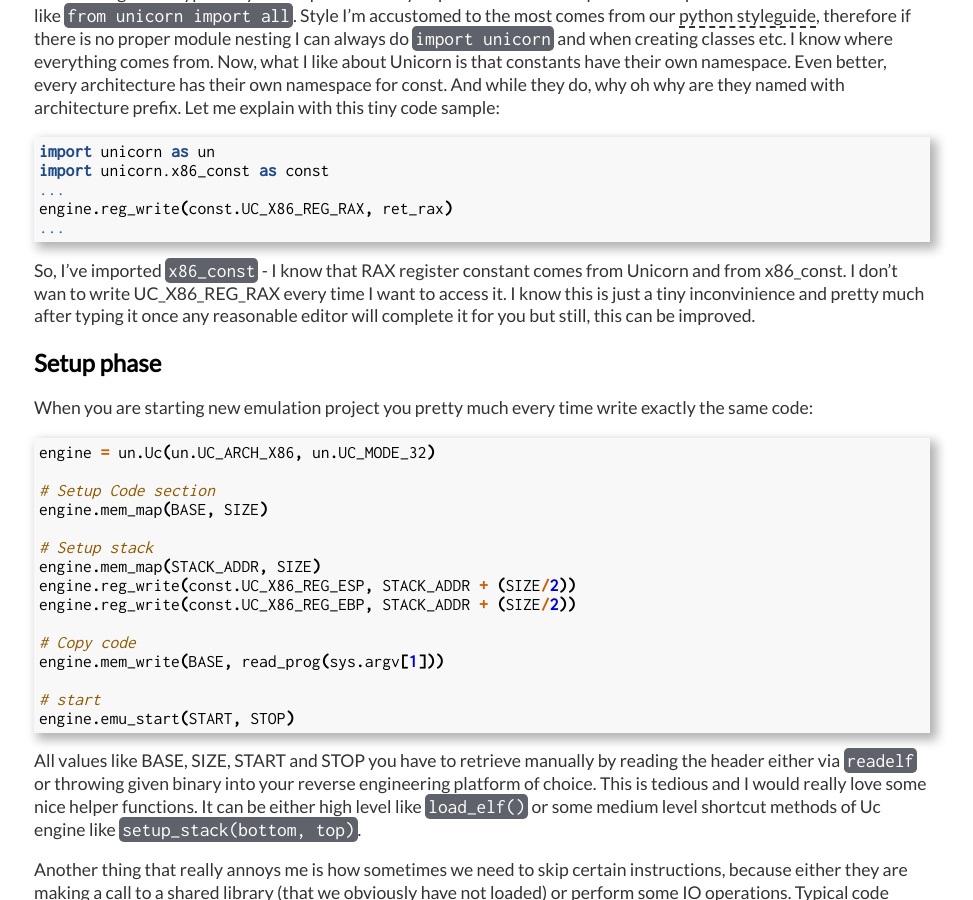
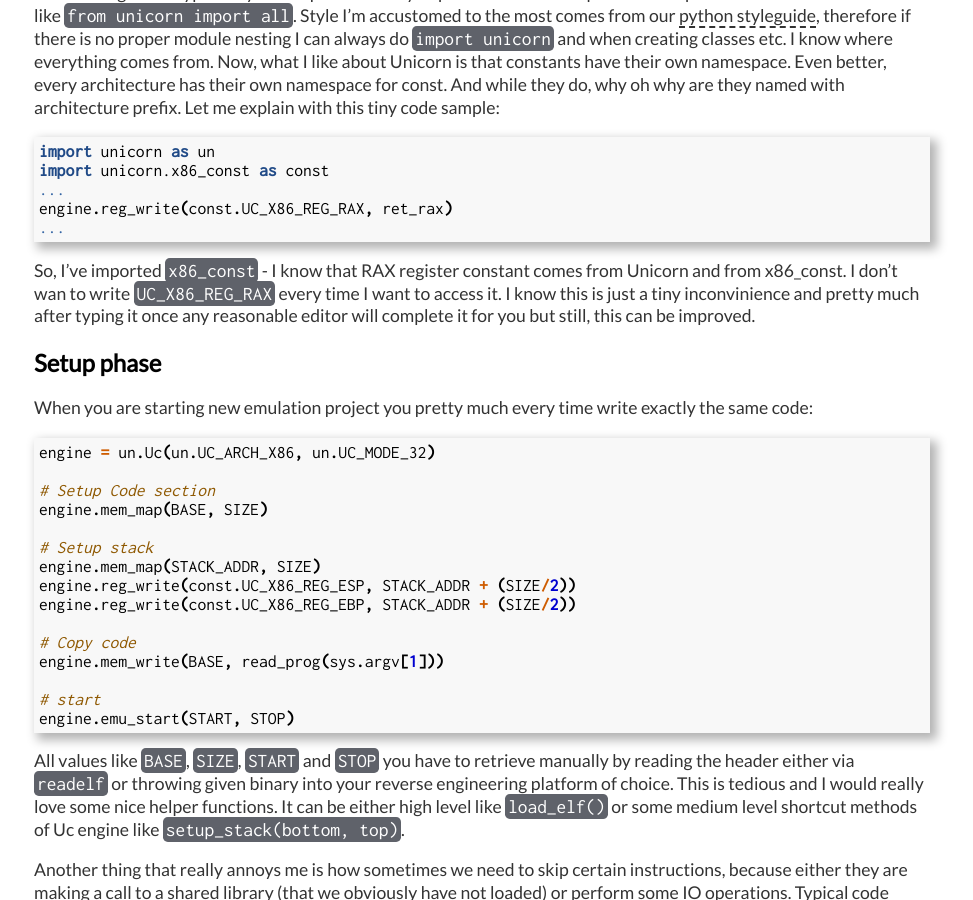
Before and after one commit to carstein/carstein.github.io, a Jekyll site: the page built from _posts/2019-01-08-grumpy-unicorn.md, in a window 1280 px wide and 900 px high, scrolled down 727 px. Shown: the whole window, without its empty margins (158-1131 px from the left). Built offline with Jekyll 4.4.1, drawn with Linux system fonts in a browser that asks for light colours.

Commit message:
Update 2019-01-08-grumpy-unicorn.md
Small editing - more inline code markups

````diff
--- a/_posts/2019-01-08-grumpy-unicorn.md
+++ b/_posts/2019-01-08-grumpy-unicorn.md
@@ -26,7 +26,7 @@
 engine.reg_write(const.UC_X86_REG_RAX, ret_rax)
 ...
 ```
-So, I've imported `x86_const` - I know that RAX register constant comes from Unicorn and from x86_const. I don't wan to write UC_X86_REG_RAX every time I want to access it.
+So, I've imported `x86_const` - I know that RAX register constant comes from Unicorn and from x86_const. I don't wan to write `UC_X86_REG_RAX` every time I want to access it.
 I know this is just a tiny inconvinience and pretty much after typing it once any reasonable editor will complete it for you but still, this can be improved.
 
 
@@ -50,7 +50,7 @@
 engine.emu_start(START, STOP)
 ```
 
-All values like BASE, SIZE, START and STOP you have to retrieve manually by reading the header either via `readelf` or throwing given binary into your reverse engineering platform of choice.
+All values like `BASE`, `SIZE`, `START` and `STOP` you have to retrieve manually by reading the header either via `readelf` or throwing given binary into your reverse engineering platform of choice.
 This is tedious and I would really love some nice helper functions. It can be either high level like `load_elf()` or some medium level shortcut methods of Uc engine like `setup_stack(bottom, top)`.
 
 Another thing that really annoys me is how sometimes we need to skip certain instructions, because either they are making a call to a shared library (that we obviously have not loaded) or perform some IO operations. Typical code doing such task looks like this:
````
